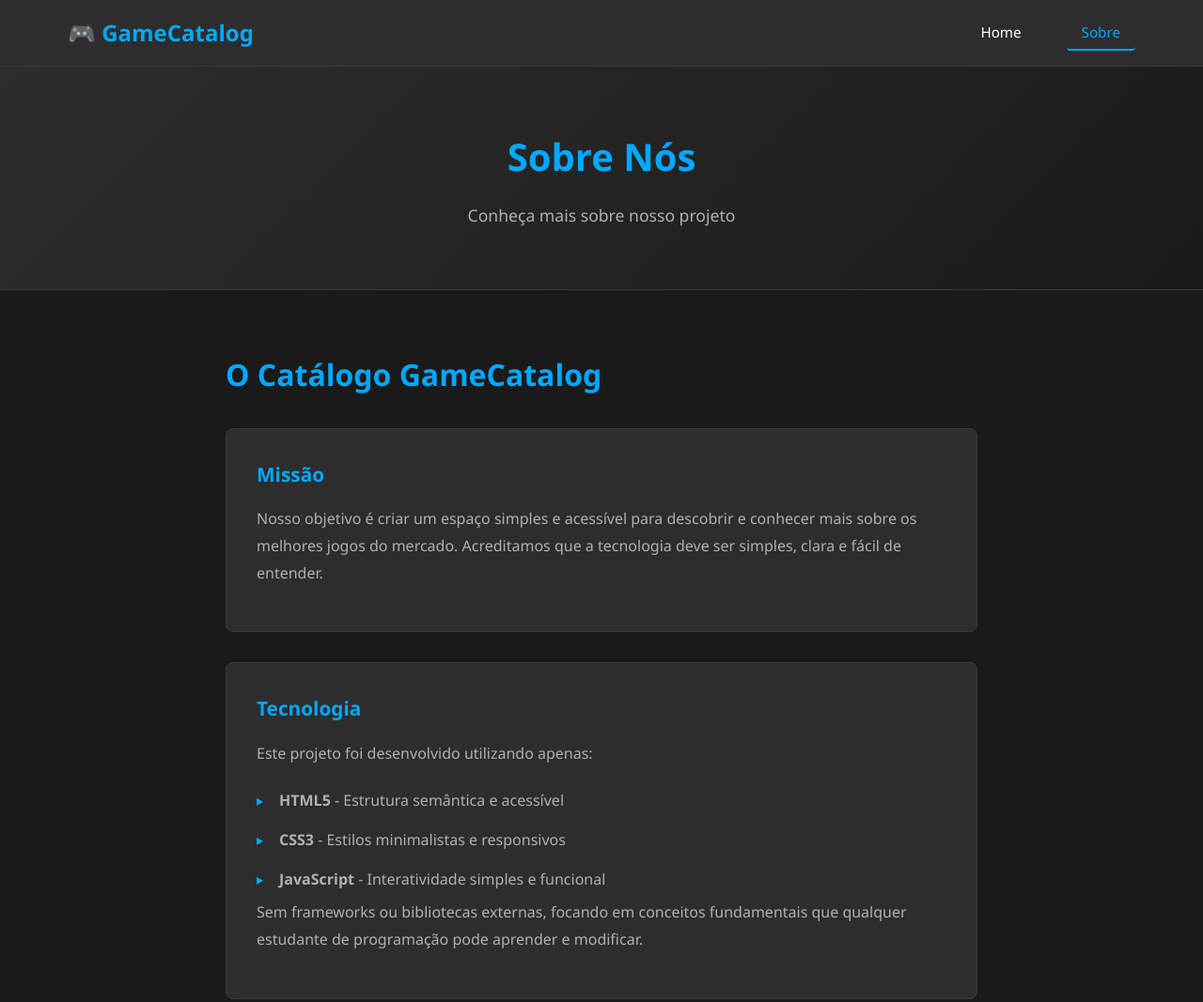
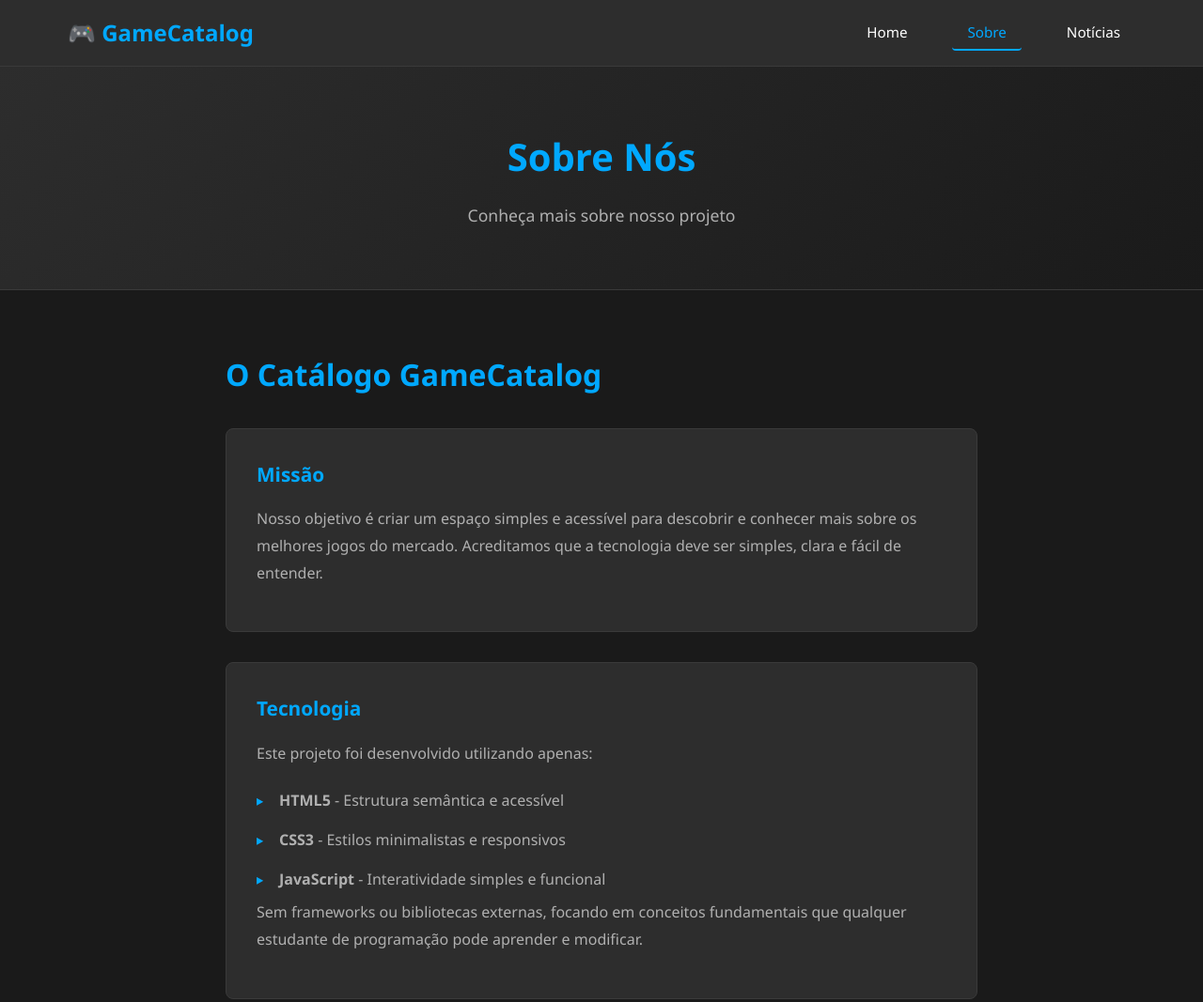
Before and after one commit to pedroMoreira103280/CatalogoGames_A3, a plain HTML site: page about.html in a window 1280 px wide. Shown: the top 1067 px of the page at 94% size. Drawn offline with Linux system fonts and the light colour scheme.

Commit message:
Teste de COMMIT: New navigation link: added to "Notícias" in all HTML files

```diff
--- a/about.html
+++ b/about.html
@@ -14,6 +14,7 @@
             <ul class="nav-links">
                 <li><a href="index.html">Home</a></li>
                 <li><a href="about.html" class="active">Sobre</a></li>
+                <li><a href="news.html">Notícias</a></li>
             </ul>
         </div>
     </nav>
```
Also changed, not shown: game-detail.html (+1 -0 lines), index.html (+1 -0 lines), news.html (added).
